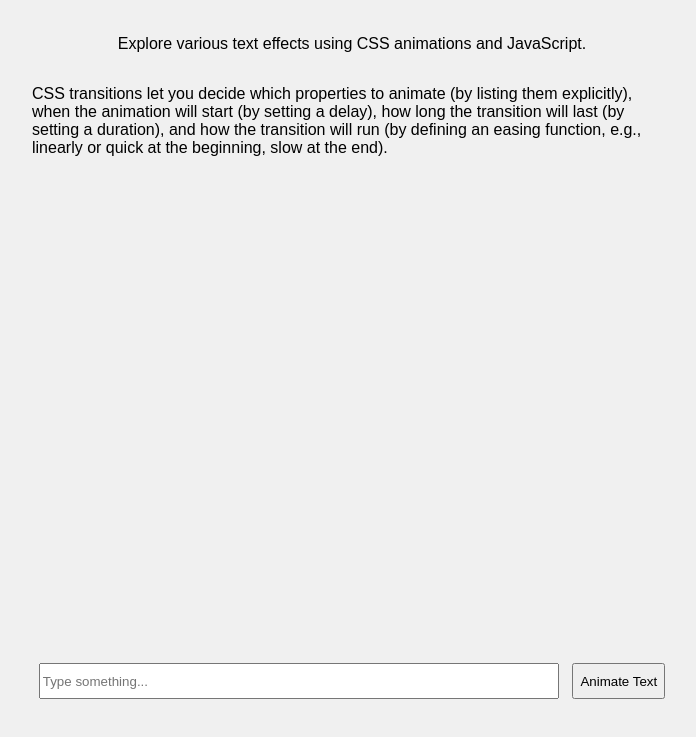
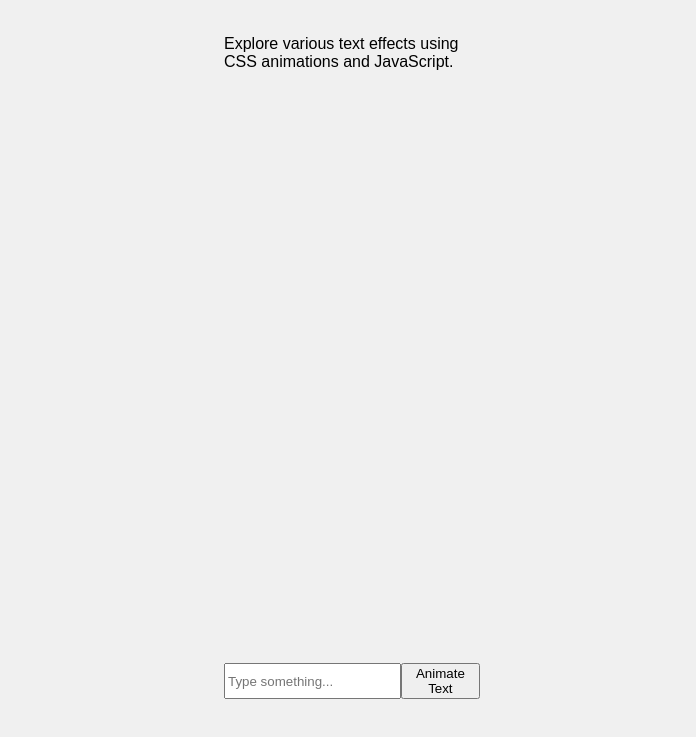
Before and after one commit to Johnxjp/css-animations, a plain HTML site: page text_effects/scrolling_text_fade_in/index.html in a window 1280 px wide. Shown: the part 69-806 px from the top of the page, without its empty margins (288-984 px from the left). Drawn offline with Linux system fonts and the light colour scheme.

Commit message:
Updated styling

```diff
--- a/text_effects/scrolling_text_fade_in/index.html
+++ b/text_effects/scrolling_text_fade_in/index.html
@@ -15,11 +15,6 @@
             <p class="description">Explore various text effects using CSS animations and JavaScript.</p>
             <div class="story-container">
                 <p id="story-text">
-                    CSS transitions let you decide which properties to animate (by listing them explicitly), when the
-                    animation will start (by setting a delay), how long the transition will last (by setting a
-                    duration),
-                    and how the transition will run (by defining an easing function, e.g., linearly or quick at the
-                    beginning, slow at the end).
                 </p>
             </div>
         </div>
@@ -72,7 +67,7 @@
             storyText.appendChild(newTextElement);
 
             // Set the timeout to add the fade-out class
-            const delay = 50
+            const delay = 200
             setTimeout(() => {
                 console.log('Adding fade-in to:', text);
                 newTextElement.classList.add('fade-in');
--- a/text_effects/scrolling_text_fade_in/styles.css
+++ b/text_effects/scrolling_text_fade_in/styles.css
@@ -12,7 +12,7 @@ body {
     justify-content: space-between;
     /* text-align: center; */
     height: 100vh;
-    max-width: 50vw;
+    max-width: 20vw;
     margin: auto;
 }
 
```
